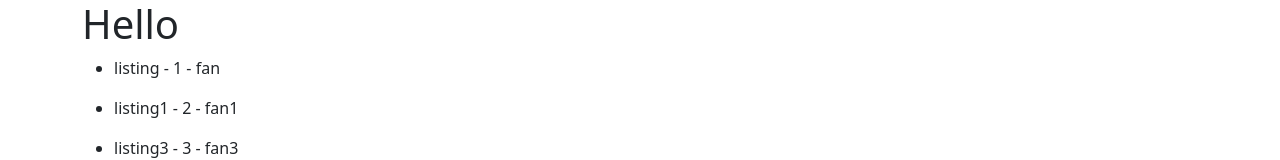
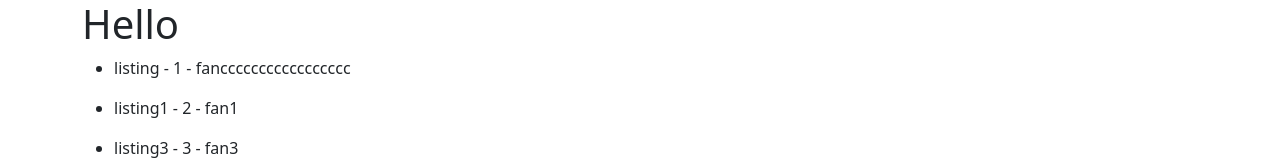
Before and after one commit to NitikaVashisht/Angular, an Angular app: page / in a window 1280 px wide. Shown: the top 160 px of the page. Built offline with nearby package versions, Linux system fonts and the light colour scheme.

Commit message:
desc value change

```diff
--- a/src/app/Mycomponent/todo-list/todo-list.component.ts
+++ b/src/app/Mycomponent/todo-list/todo-list.component.ts
@@ -13,7 +13,7 @@ todos:list[];
 {
   sno:1,
   title:"listing",
-  desc:"fan"
+  desc:"fanccccccccccccccccc"
 
 },
 {
```
